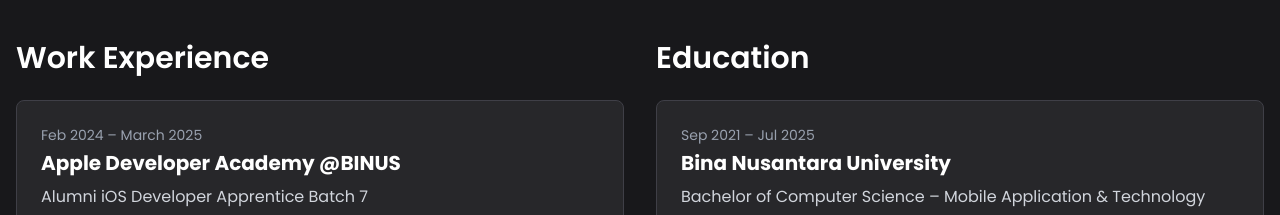
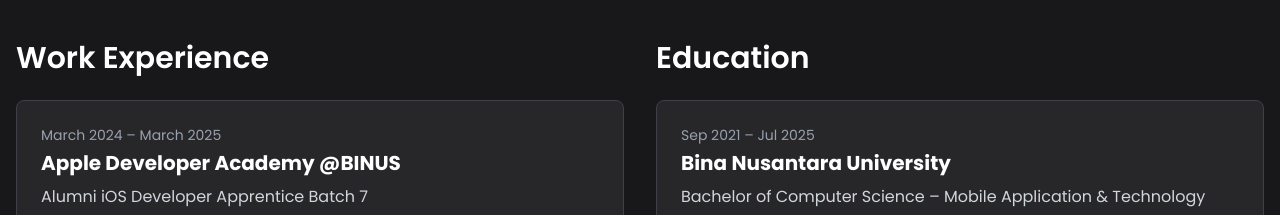
Before and after one commit to legendsnote/webporto, a React (Vite) app: page / in a window 1280 px wide. Shown: the part 1340-1555 px from the top of the page. Built offline with nearby package versions, Linux system fonts and the light colour scheme.

Commit message:
Changing work experience start data

```diff
--- a/package.json
+++ b/package.json
@@ -1,6 +1,6 @@
 {
   "name": "react-portofolio",
-  "homepage": "https://legendsnote.github.io/webporto",
+  "homepage": "https://legendsnote.github.io/web-porto",
   "private": true,
   "version": "0.0.0",
   "type": "module",
--- a/src/App.jsx
+++ b/src/App.jsx
@@ -83,7 +83,7 @@
             <h2 className="text-3xl font-semibold mb-6">Work Experience</h2>
             <div className="space-y-6">
               <div className="p-6 bg-zinc-800 rounded-lg border border-zinc-700">
-                <p className="text-sm text-gray-400 mb-1">Feb 2024 – March 2025</p>
+                <p className="text-sm text-gray-400 mb-1">March 2024 – March 2025</p>
                 <h3 className="text-xl font-bold">Apple Developer Academy @BINUS</h3>
                 <p className="mt-2 text-gray-300">Alumni iOS Developer Apprentice Batch 7</p>
                 <ul className="list-disc list-inside mt-2 text-gray-400 text-sm space-y-1">
--- a/vite.config.js
+++ b/vite.config.js
@@ -5,6 +5,6 @@
 // https://vite.dev/config/
 export default defineConfig({
   plugins: [react(), tailwindcss()],
-  base: `/webporto`
+  base: `/web-porto`
 
 })
```
Also changed, not shown: 1 other file (tests, documents, lock files or other folders).
